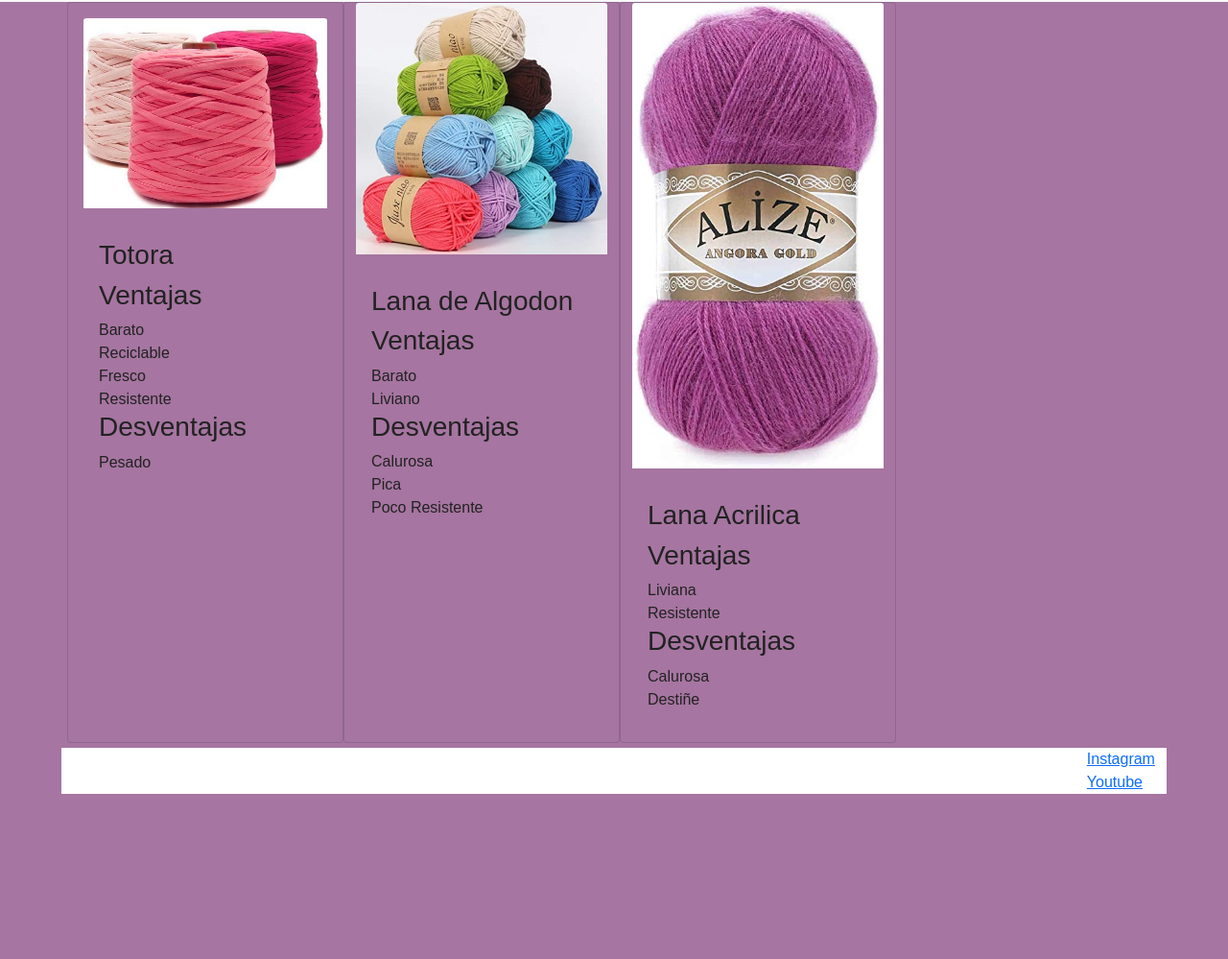
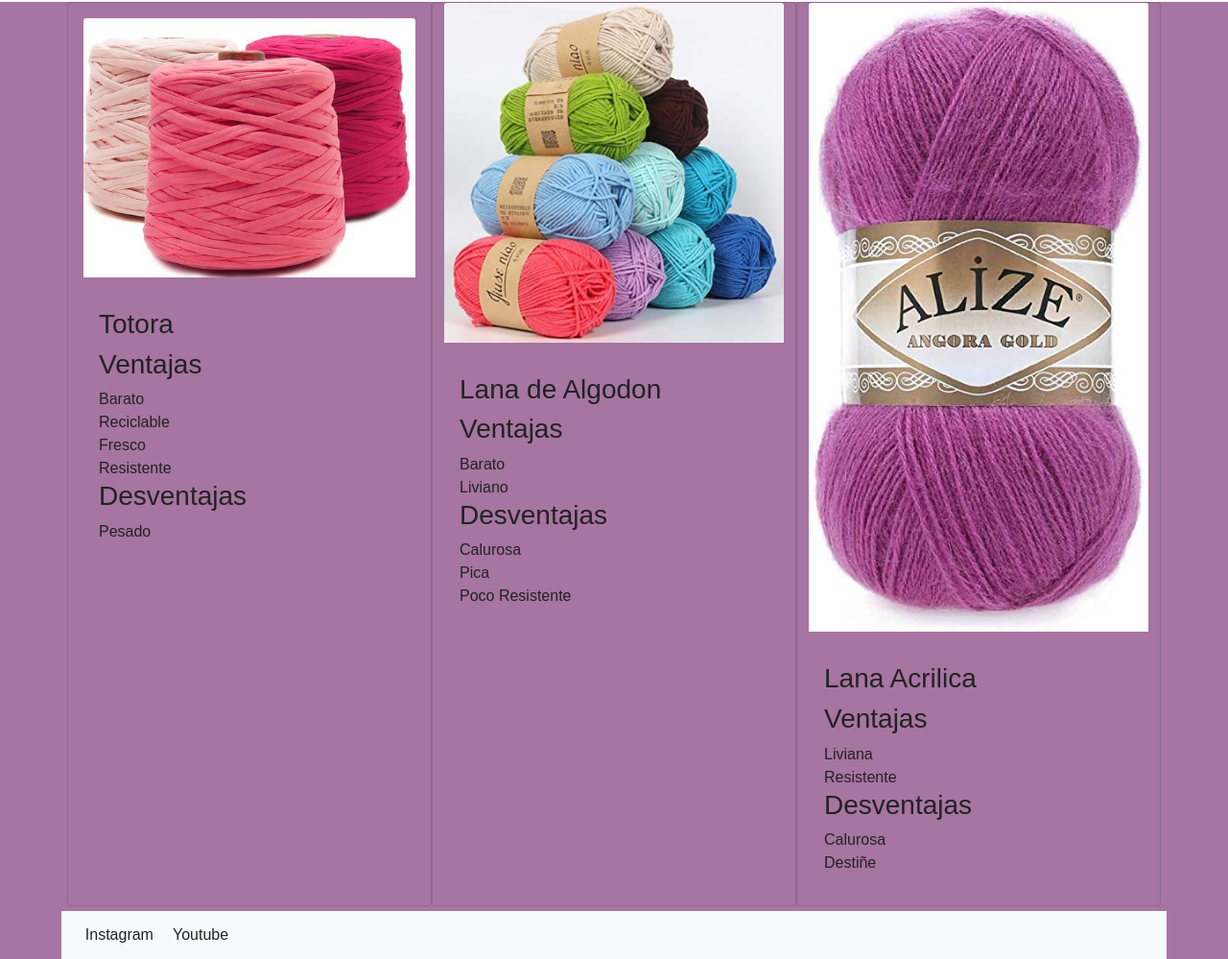
Before and after one commit to FedericoGarrahan/Hebras, a website: page assets/views/materiales.html in a window 1280 px wide. Shown: the part 260-1259 px from the top of the page at 96% size. Before the commit the page ends 1087 px from the top, so only its background shows below. Drawn offline with nearby package versions, Linux system fonts and the light colour scheme.

Commit message:
Segunda Entrega Proyecto Final

```diff
--- a/assets/css/style.css
+++ b/assets/css/style.css
@@ -9,33 +9,48 @@
 main {
     height: 70vw;
 } */
-html,body {
+html,
+body {
     height: 100%;
     width: 100%;
-    font-family:sans-serif ;
+    font-family: sans-serif;
     color: #222;
 }
-#navbarNav{
+
+#navbarNav {
     justify-content: flex-end;
 }
-.navbar{
+
+.navbar {
     padding: .8rem;
 }
-.navbar-nav li{
+
+.navbar-nav li {
     padding-right: 20px;
 }
-.nav-link{
+
+.nav-link {
     font-size: 1.1em !important;
 }
-.carousel-inner img{
+
+.carousel-inner img {
     width: 100%;
 
 }
+
 body {
     background-color: #A675A1;
 }
-.card{
+
+.card {
     background-color: #A675A1;
+}
+#imagen_index{
+    transition: transform 5s ease-in-out;
+
+}
+#imagen_index:hover{
+    transform:scale(.8);
 }
 
 /* .navbar {
@@ -81,8 +96,13 @@ footer {
 
 footer ul {
     list-style: none;
-    margin-left: 90%;
+    /* margin-left: 90%; */
     font-family: 'Be Vietnam Pro', sans-serif;
+}
+
+footer ul li a {
+    text-decoration: none;
+    color: #222;
 }
 
 /* .tabla table {
--- a/assets/views/materiales.html
+++ b/assets/views/materiales.html
@@ -52,7 +52,7 @@
     <!-- inicio main -->
     <main class="container">
         <div class="row">
-        <div class="card p-3 col-lg-4" style="width: 18rem;">
+        <div class="card p-3 col-lg-4 col-md-6 col-sm-12">
             <img src="../image/totora.jpg" class="card-img-top" alt="Totora">
             <div class="card-body">
               <p class="card-text">
@@ -68,7 +68,7 @@
             </div>
 
           </div>
-          <div class="card col-lg-4" style="width: 18rem;">
+          <div class="card col-lg-4 col-md-6 col-sm-12">
             <img src="../image/lana de algodon.jpg" class="card-img-top" alt="Lana de Algodon">
             <div class="card-body">
               <p class="card-text">
@@ -84,7 +84,7 @@
             </div>
 
           </div>
-          <div class="card col-lg-4" style="width: 18rem;">
+          <div class="card col-lg-4 col-md-12 col-sm-12">
             <img src="../image/lana acrilica.jpg" class="card-img-top" alt="Lana Acrilica">
             <div class="card-body">
               <p class="card-text">
@@ -103,12 +103,15 @@
     </main>
     <!-- fin main -->
     <!-- inicio footer -->
-    <footer>
-        <ul>
+    <footer class="navbar navbar-expand-lg navbar-light bg-light">
+      <div class="container-fluid">
+        <div  id="navbarNav">
+          <ul class="navbar-nav">
             <li><a target="_blank" href="https://www.instagram.com/hebrastienda/?hl=es-la">Instagram</a></li>
             <li><a target="_blank" href="https://www.youtube.com/channel/UCeF1BY-279NnU1FML8DUvXA/videos">Youtube</a>
-            </li>
-        </ul>
+          </ul>
+        </div>
+      </div>
     </footer>
     <!-- fin footer -->
     <script src="https://cdn.jsdelivr.net/npm/bootstrap@5.1.3/dist/js/bootstrap.bundle.min.js"
```
Also changed, not shown: assets/views/contacto.html (+7 -4 lines), assets/views/galeria.html (+7 -4 lines), assets/views/nosotros.html (+8 -6 lines), index.html (+18 -8 lines), package.json (added, +25 -0 lines), assets/css/main.css (added), assets/sass/index.scss (added), assets/sass/misc/_animations.scss (added), assets/sass/misc/_mixins.scss (added), assets/sass/misc/_normalize.scss (added), assets/sass/partials/_footer.scss (added), assets/sass/partials/_header.scss (added), assets/sass/views/_contacto.scss (added), assets/sass/views/_galeria.scss (added), 2 more files, 2 other files.
